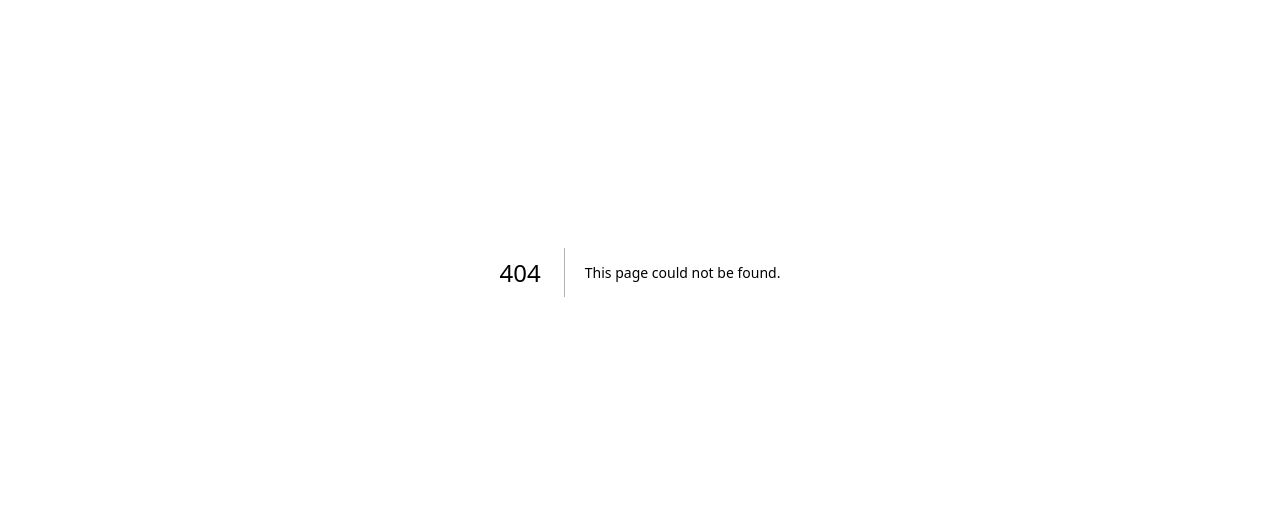
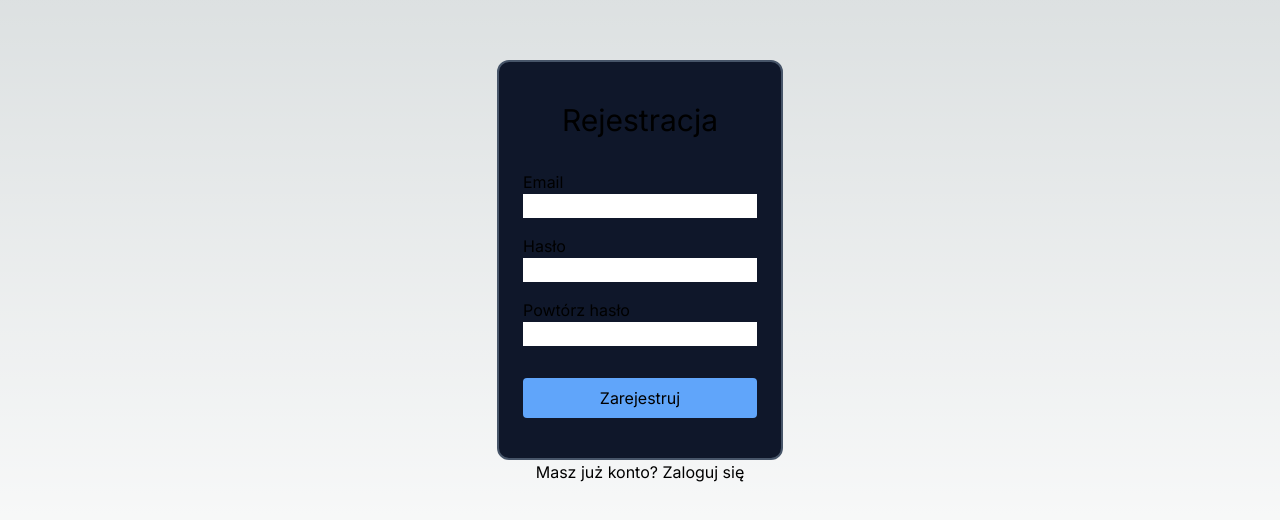
Before and after one commit to Noxein/Gym-Methods, a Next.js app: page /register in a window 1280 px wide. Before the commit this address had no page. Shown: the part 128-648 px from the top of the page. Built offline with nearby package versions, Linux system fonts and the light colour scheme.

Commit message:
added login page and register page

```diff
--- /dev/null
+++ b/app/(auth)/login/page.tsx
@@ -0,0 +1,10 @@
+import { CenterComponent } from "@/app/components/CenterComponent";
+import { LoginForm } from "@/app/components/LoginForm";
+
+export default function Login(){
+    return(
+        <CenterComponent>
+            <LoginForm />
+        </CenterComponent>
+    )
+}
--- /dev/null
+++ b/app/(auth)/register/page.tsx
@@ -0,0 +1,10 @@
+import { CenterComponent } from "@/app/components/CenterComponent";
+import { RegisterForm } from "@/app/components/RegisterForm";
+
+export default function Register(){
+    return(
+        <CenterComponent>
+            <RegisterForm />
+        </CenterComponent>
+    )
+}
--- /dev/null
+++ b/app/components/CenterComponent.tsx
@@ -0,0 +1,9 @@
+import React from 'react'
+
+export const CenterComponent = ({children}:{children:React.ReactNode}) => {
+  return (
+    <div className='w-screen h-screen flex justify-center items-center flex-col'>
+        {children}
+    </div>
+  )
+}
--- /dev/null
+++ b/app/components/CreateAccountOrLogin.tsx
@@ -0,0 +1,16 @@
+import Link from 'next/link'
+import React from 'react'
+
+export const CreateAccountOrLogin = ({hasAccount}:{hasAccount:boolean}) => {
+    if(hasAccount) return(
+        <div>
+            Masz już konto? <Link href={'/login'}>Zaloguj się</Link>
+        </div>
+    )
+
+  return (
+    <div>
+        Nie masz jeszcze konta? <Link href={'/register'}>Zarejestruj się</Link>
+    </div>
+  )
+}
--- /dev/null
+++ b/app/components/FormInputErrors.tsx
@@ -0,0 +1,13 @@
+import React from 'react'
+
+export const FormInputErrors = ({errors}:{errors?:string[]|undefined}) => {
+  return (
+    <div className='text-red-500'>
+        {errors?.map((err,index)=>(
+            <div key={index}>
+                {err}
+            </div>
+        ))}
+    </div>
+  )
+}
--- /dev/null
+++ b/app/components/FormWrapper.tsx
@@ -0,0 +1,17 @@
+import React from 'react'
+
+export const FormWrapper = ({children,headerLabel,submitBtnText}:{children:React.ReactNode,headerLabel:string,submitBtnText:string}) => {
+  return (
+    <form className='flex flex-col rounded-xl px-6 py-10 bg-slate-900 border-slate-600 border-2 gap-2'>
+
+        <h2 className='self-center text-3xl pb-6'>{headerLabel}</h2>
+
+        {children}
+
+        <button type='submit' className='mt-4 py-2 px-4 bg-blue-400 rounded hover:bg-blue-500'>
+            {submitBtnText}
+        </button>
+
+    </form>
+  )
+}
--- /dev/null
+++ b/app/components/InputGroup.tsx
@@ -0,0 +1,10 @@
+import React from 'react'
+
+export const InputGroup = ({id,text,type='text'}:{id:string,text:string,type?:string}) => {
+  return (
+    <div className='flex flex-col'>
+        <label htmlFor={id}>{text}</label>
+        <input type={type} id={id} name={id}/>
+    </div>
+  )
+}
--- /dev/null
+++ b/app/components/LoginForm.tsx
@@ -0,0 +1,22 @@
+import React from 'react'
+import { FormWrapper } from './FormWrapper'
+import { InputGroup } from './InputGroup'
+import { FormInputErrors } from './FormInputErrors'
+import { CreateAccountOrLogin } from './CreateAccountOrLogin'
+
+export const LoginForm = () => {
+  return (<>
+      <FormWrapper
+      headerLabel='Login'
+      submitBtnText='Zaloguj'
+      >
+        <InputGroup id='email' text='Email' type='email'/>
+        <FormInputErrors />
+
+        <InputGroup id='password' text='Hasło' type='password'/>
+        <FormInputErrors />
+
+      </FormWrapper>
+      <CreateAccountOrLogin hasAccount={false}/>
+    </>)
+}
--- /dev/null
+++ b/app/components/RegisterForm.tsx
@@ -0,0 +1,26 @@
+import React from 'react'
+import { CreateAccountOrLogin } from './CreateAccountOrLogin'
+import { FormWrapper } from './FormWrapper'
+import { InputGroup } from './InputGroup'
+import { FormInputErrors } from './FormInputErrors'
+
+export const RegisterForm = () => {
+  return (<>
+    <FormWrapper
+    headerLabel='Rejestracja'
+    submitBtnText='Zarejestruj'
+    >
+      <InputGroup id='email' text='Email' type='email'/>
+      <FormInputErrors />
+
+      <InputGroup id='password' text='Hasło' type='password'/>
+      <FormInputErrors />
+
+      <InputGroup id='confrimpassword' text='Powtórz hasło' type='password'/>
+      <FormInputErrors />
+
+    </FormWrapper>
+
+    <CreateAccountOrLogin hasAccount={true}/>
+    </>)
+}
--- a/app/layout.tsx
+++ b/app/layout.tsx
@@ -16,7 +16,7 @@ export default function RootLayout({
 }>) {
   return (
     <html lang="en">
-      <body className={inter.className}>{children}</body>
+      <body className={`${inter.className} flex flex-col`}>{children}</body>
     </html>
   );
 }
```
